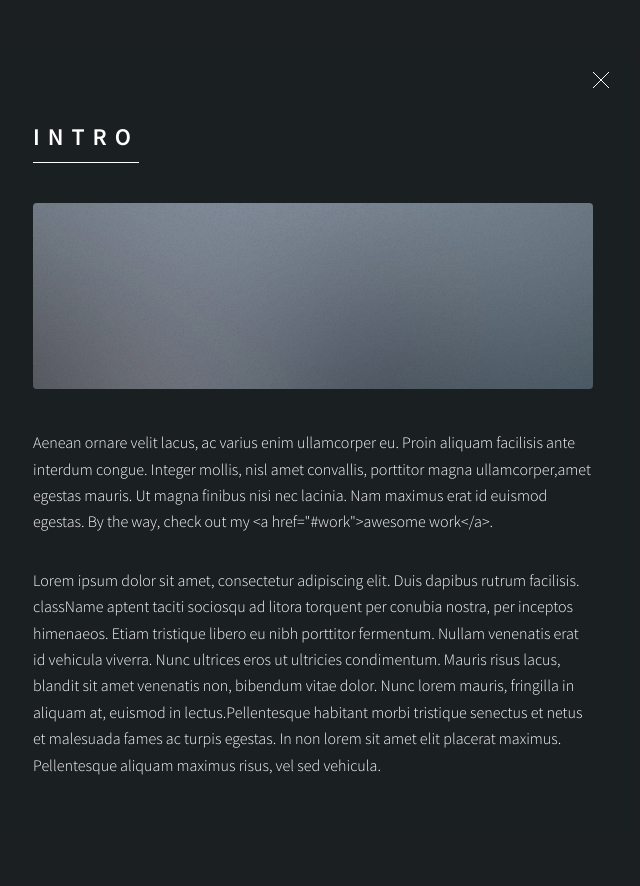
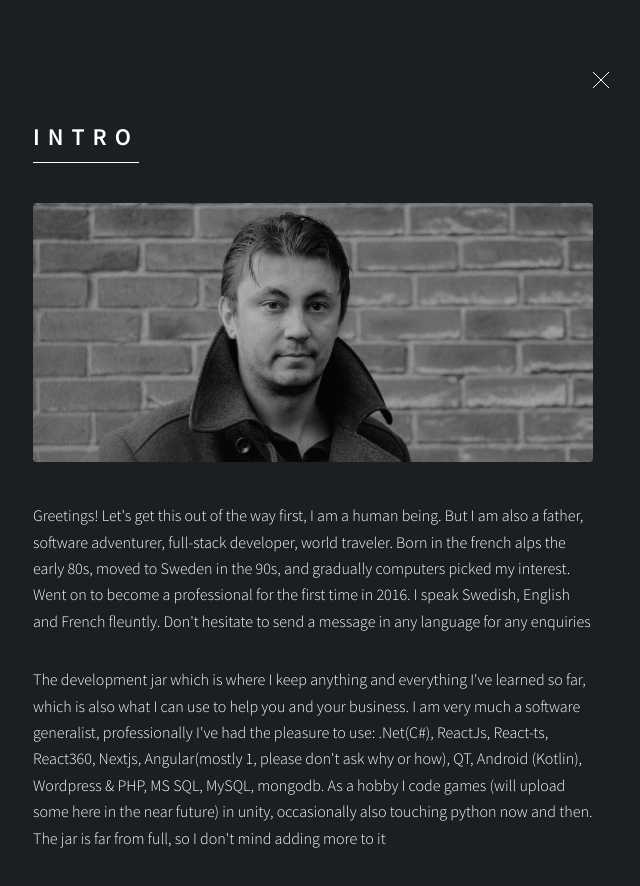
Before and after one commit to devjarxyz/devjar-site, a Next.js app: page / in a window 1280 px wide. Both pictures are taken after a click on the link "INTRO". Shown: the top 886 px of the page, without its empty margins (327-967 px from the left). Built offline with nearby package versions, Linux system fonts and the light colour scheme.

Commit message:
more refs, pictures

```diff
--- a/components/Sections/Generic/index.tsx
+++ b/components/Sections/Generic/index.tsx
@@ -8,6 +8,7 @@ interface pageProps {
     paragraphs: string[];
     close: () => void;
     name: string;
+    img?: string;
 
 }
 
@@ -16,7 +17,7 @@ function Generic(props: pageProps){
     const modalRef = useRef<HTMLDivElement>(null);
     useEffect(() => {
 
-        if(props.isActive && !isEmpty(modalRef)) {
+        if(props.isActive && !isEmpty(modalRef.current)) {
 
             modalRef!.current!.classList.add('active')
             setTimeout(() => {
@@ -26,7 +27,7 @@ function Generic(props: pageProps){
             }, 325);
 
         } else {
-           if(!isEmpty(modalRef)){
+           if(!isEmpty(modalRef.current)){
             modalRef!.current!.classList.remove('active')
             setTimeout(() => {
 
@@ -36,8 +37,6 @@ function Generic(props: pageProps){
 
         }
 
-
-
         return () => {
 
           };
@@ -45,7 +44,7 @@ function Generic(props: pageProps){
     return(
         <article id={props.name} ref={modalRef} >
             <h2 className="major">{props.header}</h2>
-            <span className="image main"><img src="static/images/pic01.jpg" alt="" /></span>
+            <span className="image main"><img src={props.img} alt="" /></span>
             {props.paragraphs.map((paragraph: string) => {
                 return <React.Fragment key={paragraph}>
                         <p>{paragraph}</p>
--- a/pages/index.tsx
+++ b/pages/index.tsx
@@ -4,7 +4,7 @@ import Head from 'next/head';
 import { useState, useRef, useEffect } from 'react';
 import _, { isEmpty } from 'lodash';
 import Generic from '../components/Sections/Generic';
-import { introParas, workParas, aboutParas } from '../services/texts/static';
+import { introParas, workParas, showcaseParas } from '../services/texts/static';
 import Contact from '../components/Sections/Contact';
 
 
@@ -14,8 +14,9 @@ import Contact from '../components/Sections/Contact';
 			<script src="/static/assets/js/main.js"></script> */}
 
 function Home () {
-  const initState = {intro: false, work: false, about: false, contact: false };
+  const initState = {intro: false, work: false, showcase: false, contact: false };
   const [modal, setModal] = useState({...initState});
+  const [hover, setHover] = useState("");
 
 
   const [head] = useState( <Head>
@@ -40,24 +41,24 @@ function Home () {
 
   useEffect(() => {
 
-      if(modal.about || modal.contact || modal.intro || modal.work) {
-        if(!isEmpty(modalRef)  && !isEmpty(mainRef)){
+      if(modal.showcase || modal.contact || modal.intro || modal.work) {
+        if(!isEmpty(modalRef.current) && !isEmpty(mainRef.current) && !isEmpty(mainRef.current)){
 
           setTimeout(() => {
-            modalRef!.current!.style.display = 'none';
-            mainRef!.current!.style.display = 'flex';
-            footerRef!.current!.style.display = 'none';
+            modalRef.current!.style.display = 'none';
+            mainRef.current!.style.display = 'flex';
+            footerRef.current!.style.display = 'none';
 
         }, 325);
         }
 
 
       } else {
-          if(!isEmpty(modalRef)  && !isEmpty(mainRef)){
+          if(!isEmpty(modalRef.current) && !isEmpty(mainRef.current) && !isEmpty(mainRef.current)){
             setTimeout(() => {
-              modalRef!.current!.style.display = 'flex';
-              footerRef!.current!.style.display = 'block';
-              mainRef!.current!.style.display = 'none';
+              modalRef.current!.style.display = 'flex';
+              footerRef.current!.style.display = 'block';
+              mainRef.current!.style.display = 'none';
           }, 325);
           }
 
@@ -66,15 +67,18 @@ function Home () {
 
 
       return () => {
-
+        // document.body.classList.remove('is-article-visible');
+        //      modalRef.current!.style.display = 'flex';
+        //       footerRef.current!.style.display = 'block';
+        //       mainRef.current!.style.display = 'none';
         };
-  }, [modal.about, modal.contact, modal.intro, modal.work]);
+  }, [modal.showcase, modal.contact, modal.intro, modal.work]);
 
 
   return(
     <div id="wrapper">
       {head && head}
-    <header id="header" ref={modalRef} >
+    <header id="header" ref={modalRef} className={hover} >
       <div className="logo">
         <img src="/static/images/logoNoBg.png"/>
       </div>
@@ -87,18 +91,18 @@ function Home () {
       </div>
       <nav>
         <ul>
-          <li><a onClick={() => activateModal('intro')} >Intro</a></li>
-          <li><a onClick={() => activateModal('work')}>Work</a></li>
-          <li><a onClick={() => activateModal('about')}>About</a></li>
-          <li><a onClick={() => activateModal('contact')}>Contact</a></li>
+          <li><a onMouseOver={() => setHover('hover')} onMouseLeave={() => setHover('')} onClick={() => activateModal('intro')} >Intro</a></li>
+          <li><a onMouseOver={() => setHover('hover')} onMouseLeave={() => setHover('')} onClick={() => activateModal('work')}>Work</a></li>
+          <li><a onMouseOver={() => setHover('hover')} onMouseLeave={() => setHover('')} onClick={() => activateModal('showcase')}>Showcase</a></li>
+          <li><a onMouseOver={() => setHover('hover')} onMouseLeave={() => setHover('')} onClick={() => activateModal('contact')}>Contact</a></li>
 
         </ul>
       </nav>
     </header>
     <div id="main" ref={mainRef} >
-      <Generic name="intro" isActive={modal.intro} header="Intro" paragraphs={_.map(introParas, p => p['en'])} close={close}/>
+      <Generic name="intro" isActive={modal.intro} header="Intro" paragraphs={_.map(introParas, p => p['en'])} img={"static/images/vladbw1-flat.jpg"} close={close}/>
       <Generic name="work" isActive={modal.work} header="Work" paragraphs={_.map(workParas, p => p['en'])} close={close}/>
-      <Generic name="about" isActive={modal.about} header="Work" paragraphs={_.map(aboutParas, p => p['en'])} close={close}/>
+      <Generic name="showcase" isActive={modal.showcase} header="Work" paragraphs={_.map(showcaseParas, p => p['en'])} close={close}/>
       <Contact name="contact" isActive={modal.contact} header="Contact" close={close} />
     </div>
 
--- a/public/static/assets/css/main.css
+++ b/public/static/assets/css/main.css
@@ -1601,8 +1601,13 @@ body .logo {
 body .logo img {
 	width: 50%;
 	height: auto;
+	transition: transform 0.5s ease-in-out;
 }
 
 body #header nav li{
 	cursor: pointer;
 }
+
+body #header.hover .logo img {
+	transform: rotate(90deg);
+}
--- a/services/texts/static.ts
+++ b/services/texts/static.ts
@@ -1,17 +1,17 @@
 // Intro
 export const introParas = [
     {
-        en: 'Aenean ornare velit lacus, ac varius enim ullamcorper eu. Proin aliquam facilisis ante interdum congue. Integer mollis, nisl amet convallis, porttitor magna ullamcorper,' +
-        'amet egestas mauris. Ut magna finibus nisi nec lacinia. Nam maximus erat id euismod egestas. By the way, check out my <a href="#work">awesome work</a>.',
+        en: "Greetings! Let's get this out of the way first, I am a human being. But I am also a father, software adventurer, full-stack developer, world traveler. Born in the french alps the early 80s, moved to Sweden in the 90s," +
+        " and gradually computers picked my interest. Went on to become a professional for the first time in 2016. I speak Swedish, English and French fleuntly. Don't hesitate to send a message in any language for any enquiries",
         sv: 'Aenean ornare velit lacus, ac varius enim ullamcorper eu. Proin aliquam facilisis ante interdum congue. Integer mollis, nisl amet convallis, porttitor magna ullamcorper,' +
         'amet egestas mauris. Ut magna finibus nisi nec lacinia. Nam maximus erat id euismod egestas. By the way, check out my <a href="#work">awesome work</a>.',
         fr: 'Aenean ornare velit lacus, ac varius enim ullamcorper eu. Proin aliquam facilisis ante interdum congue. Integer mollis, nisl amet convallis, porttitor magna ullamcorper,' +
         'amet egestas mauris. Ut magna finibus nisi nec lacinia. Nam maximus erat id euismod egestas. By the way, check out my <a href="#work">awesome work</a>.'
     },
     {
-        en: 'Lorem ipsum dolor sit amet, consectetur adipiscing elit. Duis dapibus rutrum facilisis. className aptent taciti sociosqu ad litora torquent per conubia nostra, per inceptos himenaeos. Etiam tristique libero' +
-        ' eu nibh porttitor fermentum. Nullam venenatis erat id vehicula viverra. Nunc ultrices eros ut ultricies condimentum. Mauris risus lacus, blandit sit amet venenatis non, bibendum vitae dolor. Nunc lorem mauris, fringilla in aliquam at, euismod in lectus.' +
-        'Pellentesque habitant morbi tristique senectus et netus et malesuada fames ac turpis egestas. In non lorem sit amet elit placerat maximus. Pellentesque aliquam maximus risus, vel sed vehicula.',
+        en: "The development jar which is where I keep anything and everything I've learned so far, which is also what I can use to help you and your business. I am very much a software generalist, professionally I've had the pleasure to use: "+
+        ".Net(C#), ReactJs, React-ts, React360, Nextjs, Angular(mostly 1, please don't ask why or how), QT, Android (Kotlin), Wordpress & PHP, MS SQL, MySQL, mongodb. As a hobby I code games (will upload some here in the"+
+        " near future) in unity, occasionally also touching python now and then. The jar is far from full, so I don't mind adding more to it",
         sv: 'Lorem ipsum dolor sit amet, consectetur adipiscing elit. Duis dapibus rutrum facilisis. className aptent taciti sociosqu ad litora torquent per conubia nostra, per inceptos himenaeos. Etiam tristique libero' +
         ' eu nibh porttitor fermentum. Nullam venenatis erat id vehicula viverra. Nunc ultrices eros ut ultricies condimentum. Mauris risus lacus, blandit sit amet venenatis non, bibendum vitae dolor. Nunc lorem mauris, fringilla in aliquam at, euismod in lectus.' +
         'Pellentesque habitant morbi tristique senectus et netus et malesuada fames ac turpis egestas. In non lorem sit amet elit placerat maximus. Pellentesque aliquam maximus risus, vel sed vehicula.',
@@ -35,7 +35,7 @@ export const workParas = [
     }
 ]
 
-export const aboutParas = [
+export const showcaseParas = [
     {
         en: 'Lorem ipsum dolor sit amet, consectetur et adipiscing elit. Praesent eleifend dignissim arcu, at eleifend sapien imperdiet ac. Aliquam erat volutpat. Praesent urna nisi, fringila lorem et vehicula lacinia quam. Integer sollicitudin mauris nec lorem luctus ultrices. Aliquam libero et malesuada fames ac ante ipsum primis in faucibus. Cras viverra ligula sit amet ex mollis mattis lorem ipsum dolor sit amet.',
         sv: 'Lorem ipsum dolor sit amet, consectetur et adipiscing elit. Praesent eleifend dignissim arcu, at eleifend sapien imperdiet ac. Aliquam erat volutpat. Praesent urna nisi, fringila lorem et vehicula lacinia quam. Integer sollicitudin mauris nec lorem luctus ultrices. Aliquam libero et malesuada fames ac ante ipsum primis in faucibus. Cras viverra ligula sit amet ex mollis mattis lorem ipsum dolor sit amet.',
```
Also changed, not shown: public/static/images/vladbw1-flat.jpg (added), 1 other file (tests, documents, lock files or other folders).
